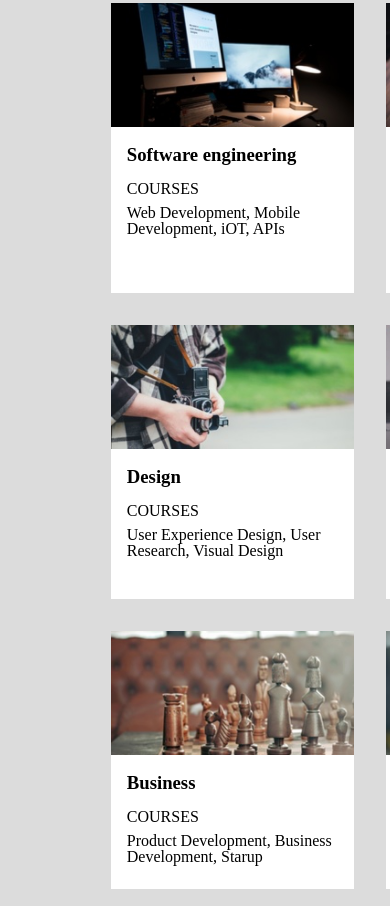
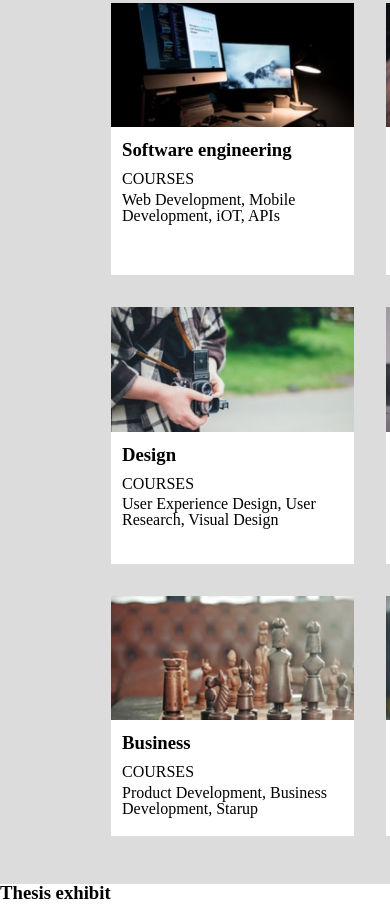
Before and after one commit to Gtumakov/ColmarAcademy, a plain HTML site: page index.html in a window 390 px wide. Shown: the part 978-1884 px from the top of the page. Drawn offline with Linux system fonts and the light colour scheme.

Commit message:
Improve media quaries positioning in style.css.

```diff
--- a/index.html
+++ b/index.html
@@ -168,7 +168,7 @@
               <img src="resources/media/images/thesis-fisma.jpg" alt="">
             </div>
             <div class="description">
-              <h3>Fisma: Design and Prototype</h3>
+              <h3>Fisma: Design and </br> Prototype</h3>
               <p>Designer showcase of new prototype product</p>
             </div>
           </div>
--- a/resources/css/style.css
+++ b/resources/css/style.css
@@ -187,32 +187,7 @@ h3 {
     width: 15.2rem;
   }
 
-  .course-description {
-    padding: 0.7rem 0.7rem 1.2rem 0.7rem;
-  }
-
-  .course-header {
-    padding: 0.3rem 0;
-  }
-
-  .course-description h3 {
-    margin-bottom: 0.45rem;
-  }
-
 }
-
-/* @media only screen and (max-width: 1003px) {
-  .course {
-    width: 12.2rem;
-  }
-} */
-
-/* @media only screen and (max-width: 859px) {
-  .course {
-    width: 10.2rem;
-  }
-} */
-
 
 .course img {
   width: 100%;
@@ -223,14 +198,38 @@ h3 {
   padding: 1rem 1rem 1.5rem 1rem;
 }
 
+@media only screen and (max-width: 1243px) {
+
+  .course-description {
+    padding: 0.7rem 0.7rem 1.2rem 0.7rem;
+  }
+
+}
+
 .course-description h3 {
   margin-bottom: 0.5rem;
+}
+
+@media only screen and (max-width: 1243px) {
+
+  .course-description h3 {
+    margin-bottom: 0.4rem;
+  }
+
 }
 
 .course-header {
   padding: 0.5rem 0;
 }
 
+@media only screen and (max-width: 1243px) {
+
+  .course-header {
+    padding: 0.3rem 0;
+  }
+
+}
+
 /* fourh container */
 .second-banner video {
   width: 100%;
```
